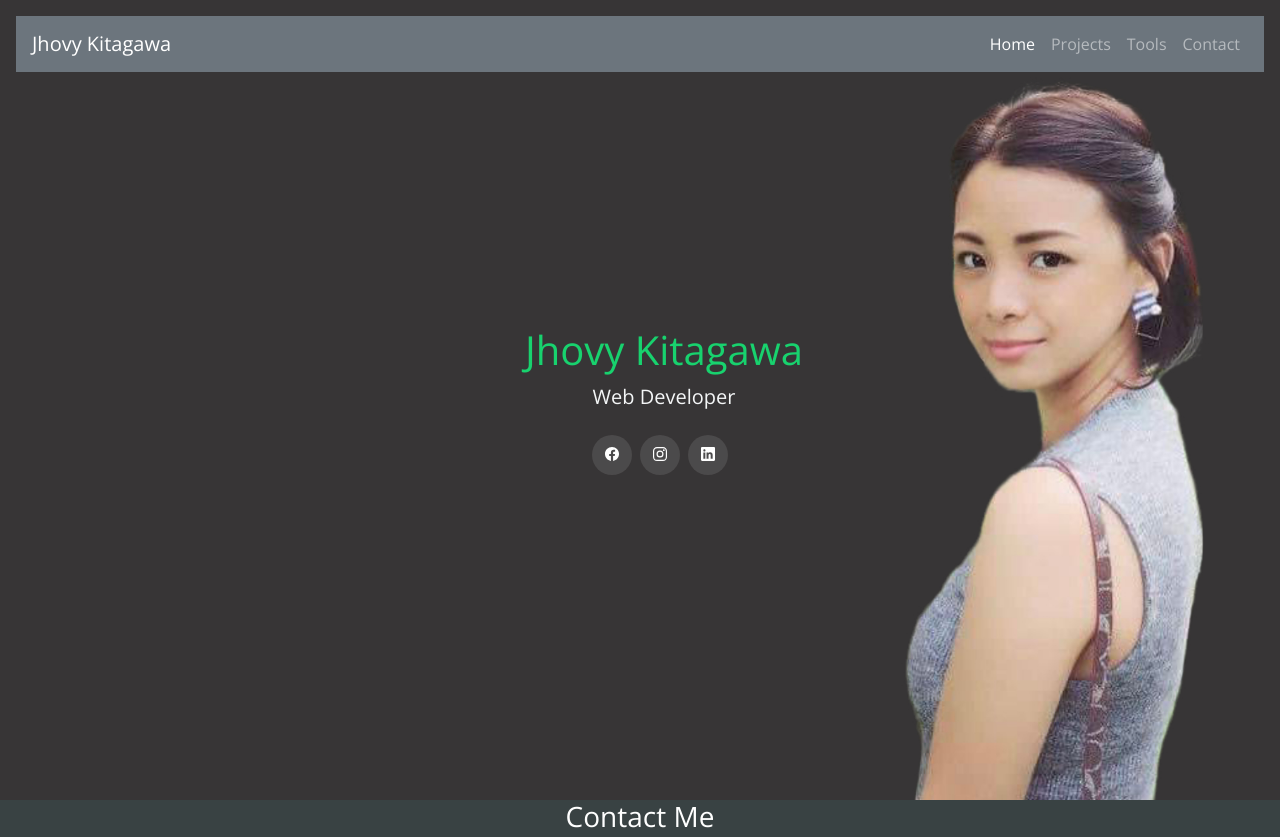
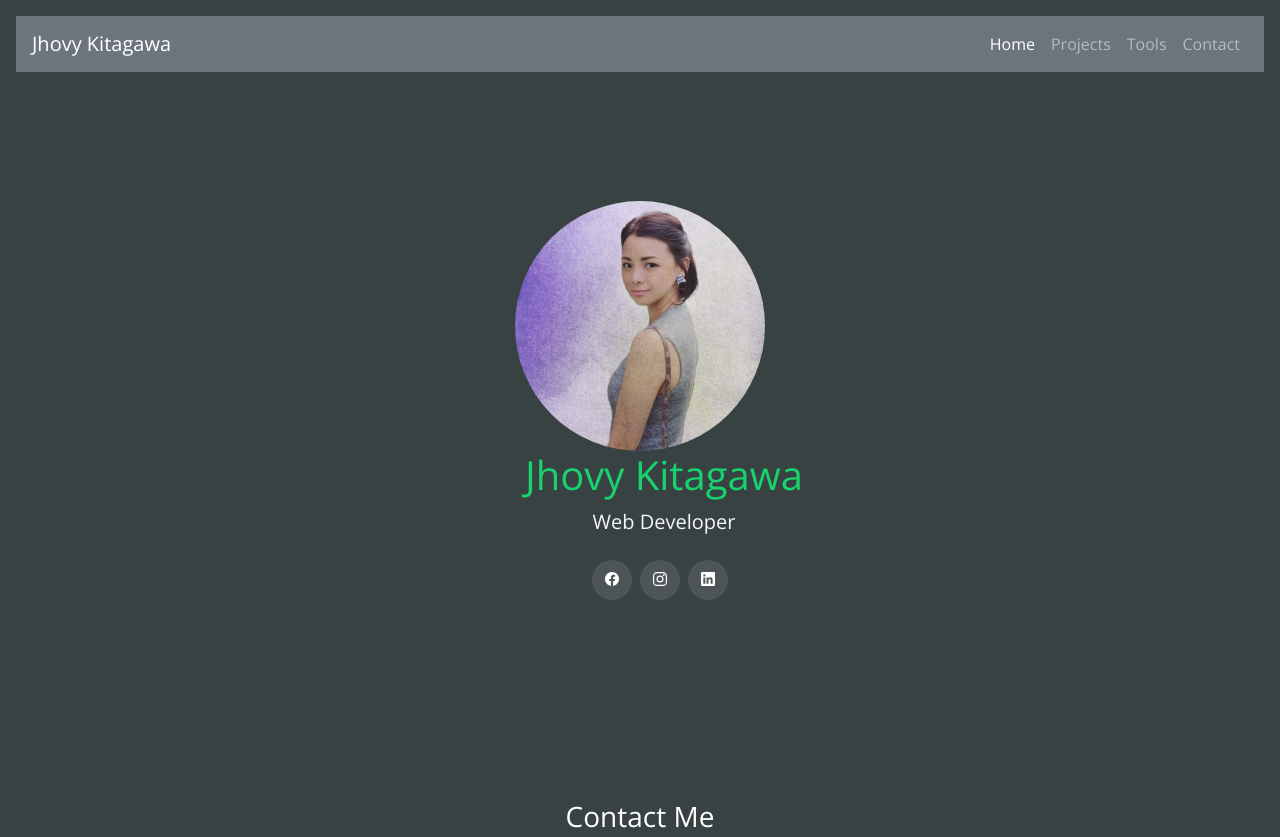
Before and after one commit to Batch230-Kitagawa/webportfolio, a plain HTML site: page contact.html in a window 1280 px wide. Shown: the top 837 px of the page. Drawn offline with nearby package versions, Linux system fonts and the light colour scheme.

Commit message:
Upload Portfolio

```diff
--- a/contact.html
+++ b/contact.html
@@ -49,6 +49,7 @@
 
   <header id="header">
     <div class="container">
+      <img class="mt-5 mt-md-0 rounded-circle" src="../images/me1.jpg" width="250">
       <h1><a href="index.html">Jhovy Kitagawa</a></h1>
       <h2>Web Developer</h2>
 
--- a/index.css
+++ b/index.css
@@ -32,7 +32,7 @@ a:hover {
 header {
 	width: 100vw;
 	height: 100vh;
-	background-image: url('../images/bg1.jpg');
+	/*background-image: url('../images/bg1.jpg');*/
 	background-size: cover;
 	display: flex;
 	align-items: center;
```
Also changed, not shown: index.html (+1 -0 lines).
